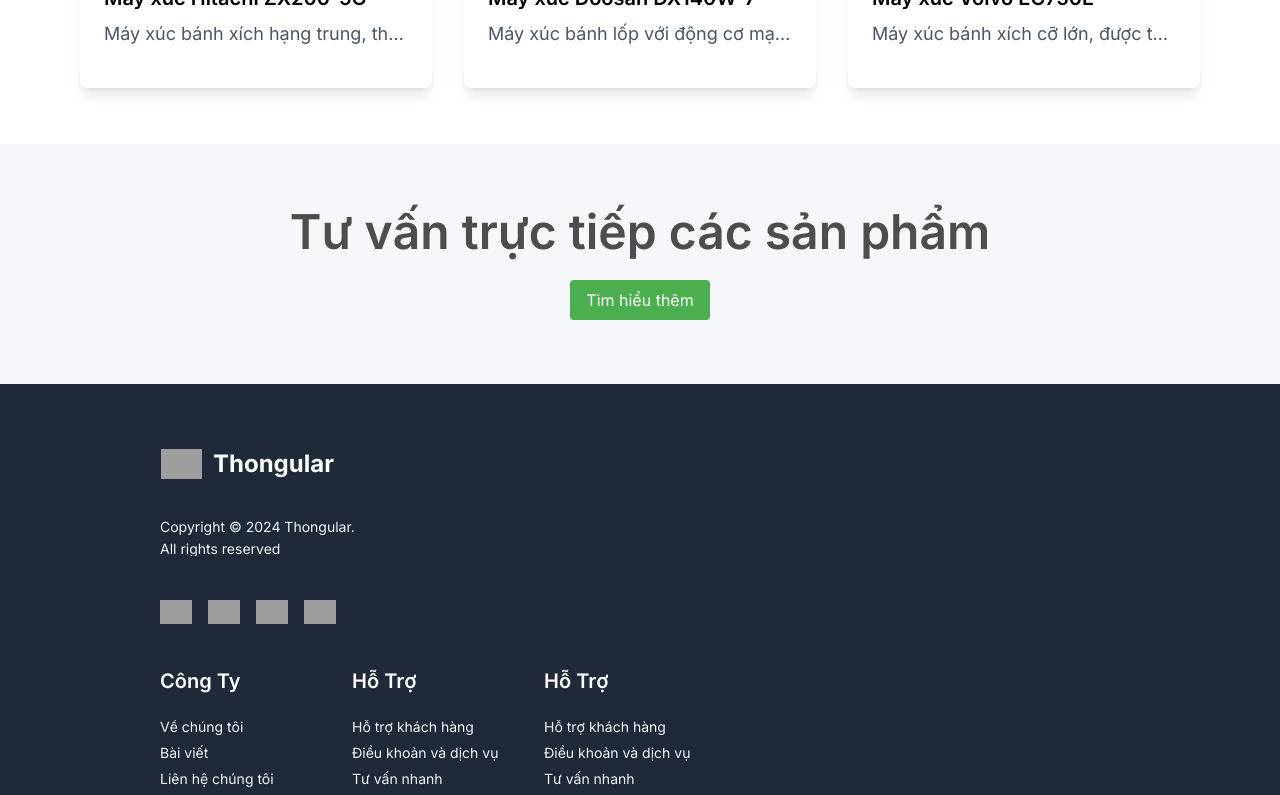
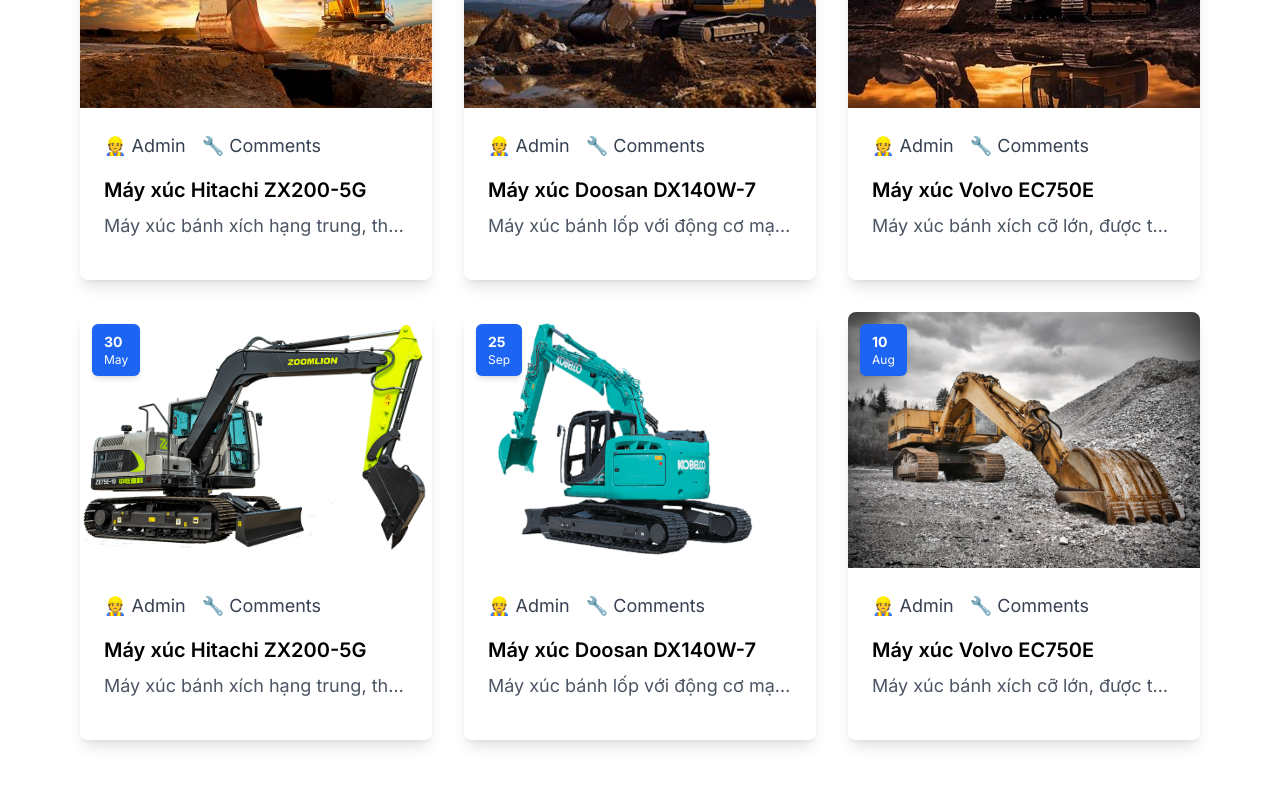
Before and after one commit to Kaicity/Kai-Landing-Page, a React (Vite) app: page /products in a window 1280 px wide. Shown: the part 1040-1835 px from the top of the page. Built offline with nearby package versions, Linux system fonts and the light colour scheme; grey boxes are pictures that could not be loaded.

Commit message:
product item

```diff
--- a/src/App.jsx
+++ b/src/App.jsx
@@ -12,7 +12,7 @@
       <Header />
       <Routes>
         <Route path="/" element={<HomePage />} />
-        <Route path="/products" element={<ProductPage/>} />
+        <Route path="/products" element={<ProductPage />} />
         <Route path="/blog" element={<></>} />
         <Route path="/contact" element={<></>} />
 
--- a/src/components/BlogCard2.jsx
+++ b/src/components/BlogCard2.jsx
@@ -6,6 +6,10 @@
 import ex4 from "../assets/process1.jfif";
 import ex5 from "../assets/process3.jfif";
 import ex6 from "../assets/process4.jfif";
+import ex7 from "../assets/banner_2.png";
+import ex8 from "../assets/banner_3.png";
+import ex9 from "../assets/bw2.png";
+
 import {motion} from "framer-motion";
 import {fadeInFramer} from "../helper/fadeInFramer.js";
 
@@ -20,10 +24,15 @@
         </div>
       </div>
       <div className="p-6">
-        <div className="text-gray-700 text-sm flex items-center mb-2">
-          <span className="mr-2"> 👷 Admin</span>
-          <span>🔧 Comments(05)</span>
+        <div className="text-gray-700 text-sm flex items-center mb-4 gap-4">
+          <span className="truncate text-xs sm:text-sm md:text-base lg:text-lg">
+            👷 Admin
+          </span>
+          <span className="truncate text-xs sm:text-sm md:text-base lg:text-lg">
+            🔧 Comments
+          </span>
         </div>
+
         <h3 className="text-xl font-semibold mb-2 hover:text-blue-500 transition-colors">
           {title}
         </h3>
@@ -85,11 +94,35 @@
       description:
         "Máy xúc bánh xích cỡ lớn, được thiết kế cho các công trình khai thác nặng hoặc xây dựng cơ sở hạ tầng lớn. Động cơ mạnh, hệ thống thủy lực tối ưu và cabin hiện đại.",
     },
+    {
+      src: ex7,
+      date: "30",
+      month: "May",
+      title: "Máy xúc Hitachi ZX200-5G",
+      description:
+        "Máy xúc bánh xích hạng trung, thiết kế bền bỉ với công nghệ thủy lực tiên tiến, giúp tăng hiệu suất và tiết kiệm nhiên liệu. Phù hợp cho công trình xây dựng, san lấp mặt bằng hoặc khai thác mỏ.",
+    },
+    {
+      src: ex8,
+      date: "25",
+      month: "Sep",
+      title: "Máy xúc Doosan DX140W-7",
+      description:
+        "Máy xúc bánh lốp với động cơ mạnh mẽ, thiết kế thân thiện với môi trường. Hệ thống kiểm soát tự động giúp nâng cao hiệu suất làm việc. Lý tưởng cho công trình trong đô thị và vùng nông thôn.",
+    },
+    {
+      src: ex9,
+      date: "10",
+      month: "Aug",
+      title: "Máy xúc Volvo EC750E",
+      description:
+        "Máy xúc bánh xích cỡ lớn, được thiết kế cho các công trình khai thác nặng hoặc xây dựng cơ sở hạ tầng lớn. Động cơ mạnh, hệ thống thủy lực tối ưu và cabin hiện đại.",
+    },
   ];
 
   return (
     <div
-      className="px-4 sm:px-8 lg:px-14 max-w-screen-2xl mx-auto my-8"
+      className="px-4 sm:px-8 lg:px-14 max-w-screen-2xl mx-auto my-48 "
       id="blog-product"
     >
       <motion.div
--- a/src/components/Header.jsx
+++ b/src/components/Header.jsx
@@ -47,12 +47,12 @@
 
   return (
     <header
-      className={`w-100 bg-white md:bg-transparent fixed top-0 right-0 left-0`}
+      className={`w-100 bg-white md:bg-transparent fixed top-0 right-0 left-0 z-150`}
     >
       <nav
         className={`py-4 lg:px-14 px-4 ${
           isSticky
-            ? "sticky top-0 left-0 right-0 border bg-white duration-300"
+            ? "sticky top-0 left-0 right-0 border bg-white duration-300 z-40"
             : ""
         }`}
       >
--- a/src/pages/Productpage.jsx
+++ b/src/pages/Productpage.jsx
@@ -6,6 +6,7 @@
   return (
     <div>
       <BlogList />
+      <br></br>
       <NewLetter />
     </div>
   );
```
Also changed, not shown: src/components/ProcessCard.jsx (+8 -8 lines).
